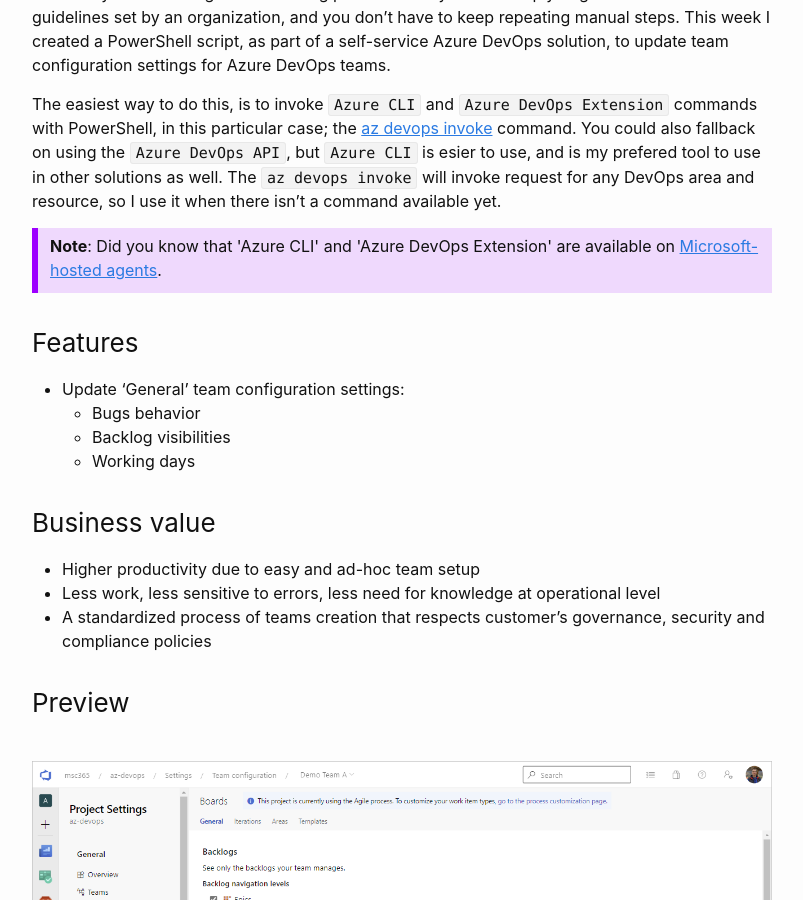
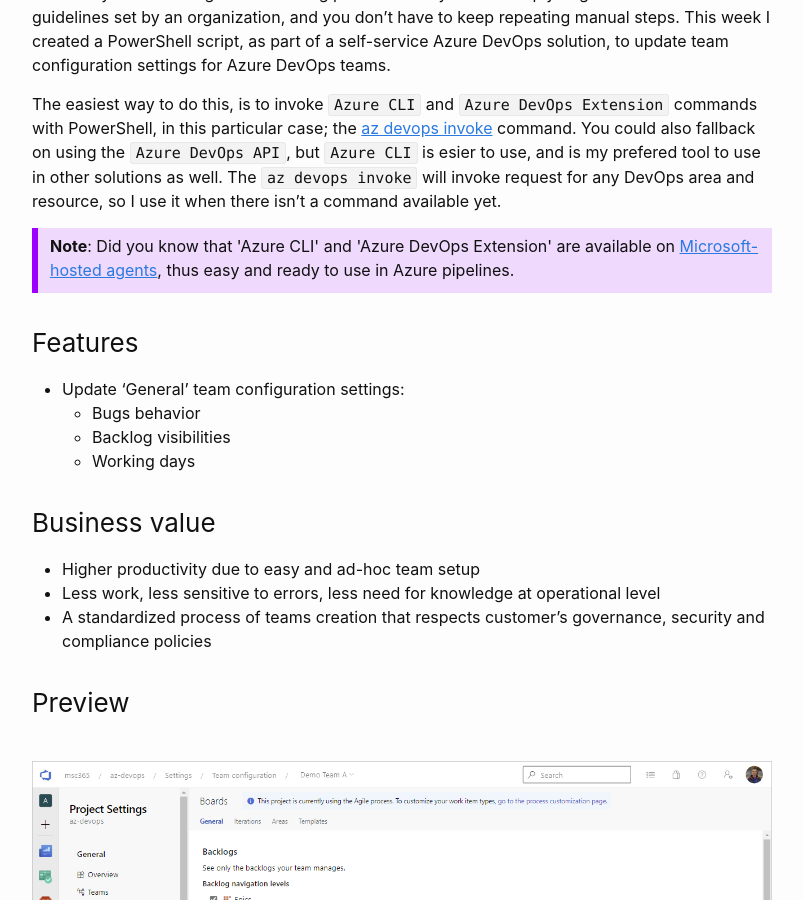
Before and after one commit to msc365/msc365.github.io, a Jekyll site: the page built from _posts/2023-01-17-azure-devops-self-service-team-configuration.md, in a window 1280 px wide and 900 px high, scrolled down 368 px. Shown: the whole window, without its empty margins (238-1041 px from the left). Built offline with Jekyll 4.4.1, drawn with Linux system fonts in a browser that asks for light colours; comment, search, counter and statistics services are not loaded.

Commit message:
Update 2023-01-17-azure-devops-self-service-team-configuration.md
Updated note message

```diff
--- a/_posts/2023-01-17-azure-devops-self-service-team-configuration.md
+++ b/_posts/2023-01-17-azure-devops-self-service-team-configuration.md
@@ -13,7 +13,7 @@
 The easiest way to do this, is to invoke `Azure CLI` and `Azure DevOps Extension` commands with PowerShell, in this particular case; the [az devops invoke](https://learn.microsoft.com/en-us/cli/azure/devops?view=azure-cli-latest#az-devops-invoke) command. You could also fallback on using the `Azure DevOps API`, but `Azure CLI` is esier to use, and is my prefered tool to use in other solutions as well. The `az devops invoke` will invoke request for any DevOps area and resource, so I use it when there isn't a command available yet.
 
 <div class="note">
-    <p><strong>Note</strong>: Did you know that 'Azure CLI' and 'Azure DevOps Extension' are available on <a href="https://learn.microsoft.com/en-us/azure/devops/pipelines/agents/hosted?view=azure-devops&tabs=yaml#software" target="_blanc">Microsoft-hosted agents</a>.</p>
+    <p><strong>Note</strong>: Did you know that 'Azure CLI' and 'Azure DevOps Extension' are available on <a href="https://learn.microsoft.com/en-us/azure/devops/pipelines/agents/hosted?view=azure-devops&tabs=yaml#software" target="_blanc">Microsoft-hosted agents</a>, thus easy and ready to use in Azure pipelines.</p>
 </div>
 
 ### Features
```
